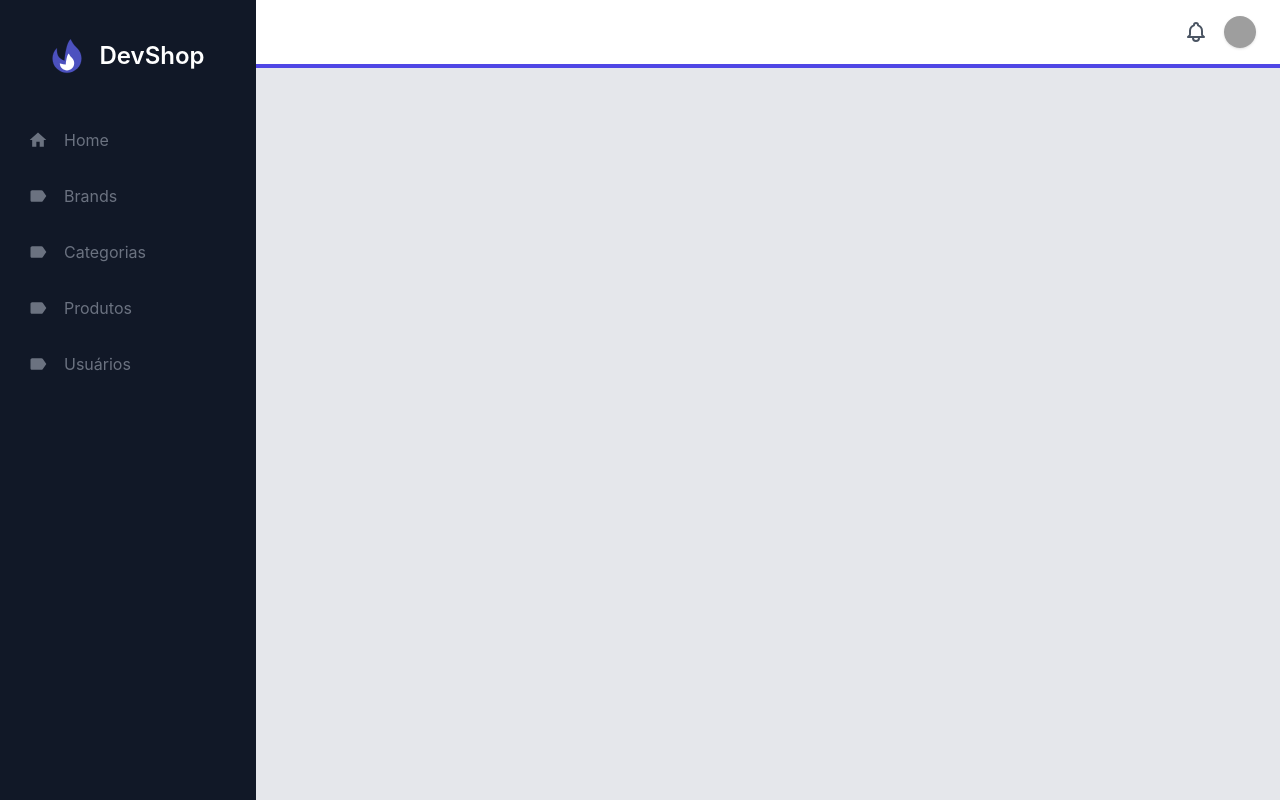
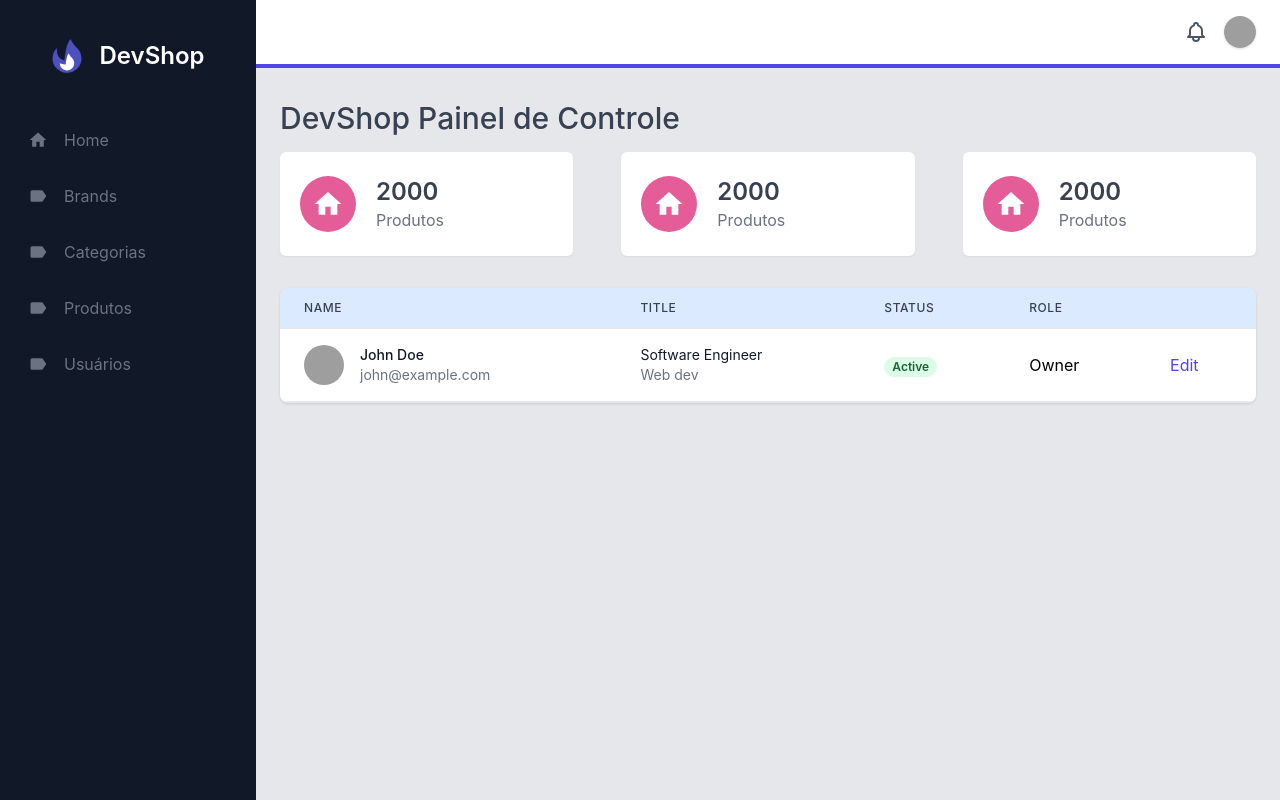
Before and after one commit to jeandsontb/devshop-front, a Next.js app in the folder panel/: page / in a window 1280 px wide. Built offline with nearby package versions, Linux system fonts and the light colour scheme; grey boxes are pictures that could not be loaded.

Commit message:
categories and create

```diff
--- a/panel/components/layout/index.tsx
+++ b/panel/components/layout/index.tsx
@@ -3,11 +3,7 @@
 import { MdLabel, MdHome } from "react-icons/md";
 // import { useQuery } from '../../lib/graphql'
 
-type Props = {
-  children?: JSX.Element;
-};
-
-const Layout = ({ children }: Props) => {
+const Layout = ({ children }: any) => {
   const [sidebarOpen, setSidebarOpen] = useState(false);
   const [dropdownOpen, setDropdownOpen] = useState(false);
 
--- a/panel/components/table/index.tsx
+++ b/panel/components/table/index.tsx
@@ -33,4 +33,4 @@
 Table.Tr = TableTr;
 Table.Td = TableTd;
 
-export default Table;
+export { Table };
--- a/panel/components/title/index.tsx
+++ b/panel/components/title/index.tsx
@@ -1,10 +1,6 @@
 import React from "react";
 
-type PropsChildren = {
-  children: JSX.Element;
-};
-
-const Title = ({ children }: PropsChildren) => {
+const Title = ({ children }: any) => {
   return <h3 className="text-gray-700 text-3xl font-medium">{children}</h3>;
 };
 export { Title };
--- /dev/null
+++ b/panel/hooks/graphql/index.ts
@@ -0,0 +1,23 @@
+import useSWR from "swr";
+
+const fetcher = async (query: any) => {
+  const res = await fetch(
+    process.env.NEXT_PUBLIC_API ? process.env.NEXT_PUBLIC_API : "",
+    {
+      headers: {
+        "Content-type": "application/json",
+      },
+      method: "POST",
+      body: query,
+    }
+  );
+
+  const json = await res.json();
+  return json.data;
+};
+
+const useQuery = (query: any) => {
+  return useSWR(JSON.stringify(query), fetcher);
+};
+
+export { useQuery };
--- a/panel/package.json
+++ b/panel/package.json
@@ -9,10 +9,12 @@
     "lint": "next lint"
   },
   "dependencies": {
+    "formik": "^2.2.9",
     "next": "12.2.2",
     "react": "18.2.0",
     "react-dom": "18.2.0",
-    "react-icons": "^4.4.0"
+    "react-icons": "^4.4.0",
+    "swr": "^1.3.0"
   },
   "devDependencies": {
     "@types/node": "18.0.6",
--- /dev/null
+++ b/panel/pages/categories/create.tsx
@@ -0,0 +1,63 @@
+import { useFormik } from "formik";
+import React from "react";
+import { Card } from "../../components/card/index";
+import { Layout } from "../../components/layout/index";
+import { Table } from "../../components/table";
+import { Title } from "../../components/title/index";
+import { useQuery } from "../../hooks/graphql";
+
+const query = {
+  query: `{
+    getAllCategories {
+      id,
+      name,
+      slug
+    }
+  }`,
+};
+
+const Index = () => {
+  const { data, error } = useQuery(query);
+
+  const form = useFormik({
+    initialValues: {
+      name: "",
+      slug: "",
+    },
+    onSubmit: (values) => {
+      console.log(values);
+    },
+  });
+
+  return (
+    <Layout>
+      <Title>Gerenciar categorias</Title>
+      <div className="flex flex-col mt-8">
+        <div className="mb-6">
+          <a href="">Criar categoria</a>
+        </div>
+
+        <div className="-my-2 py-2 overflow-x-auto sm:-mx-6 sm:px-6 lg:-mx-8 lg:px-8">
+          <div className="align-middle inline-block min-w-full shadow overflow-hidden sm:rounded-lg border-b border-gray-200">
+            <form onSubmit={form.handleSubmit}>
+              <input
+                type="text"
+                name="name"
+                onChange={form.handleChange}
+                value={form.values.name}
+              />
+              <input
+                type="text"
+                name="slug"
+                onChange={form.handleChange}
+                value={form.values.slug}
+              />
+              <button type="submit">Criar categoria</button>
+            </form>
+          </div>
+        </div>
+      </div>
+    </Layout>
+  );
+};
+export default Index;
--- /dev/null
+++ b/panel/pages/categories/index.tsx
@@ -0,0 +1,75 @@
+import React from "react";
+import { Card } from "../../components/card/index";
+import { Layout } from "../../components/layout/index";
+import { Table } from "../../components/table";
+import { Title } from "../../components/title/index";
+import { useQuery } from "../../hooks/graphql";
+
+const query = {
+  query: `{
+    getAllCategories {
+      id,
+      name,
+      slug
+    }
+  }`,
+};
+
+const Index = () => {
+  const { data, error } = useQuery(query);
+
+  return (
+    <Layout>
+      <Title>Gerenciar categorias</Title>
+      <div className="flex flex-col mt-8">
+        <div className="mb-6">
+          <a href="/categories/create">Criar categoria</a>
+        </div>
+
+        <div className="-my-2 py-2 overflow-x-auto sm:-mx-6 sm:px-6 lg:-mx-8 lg:px-8">
+          <div className="align-middle inline-block min-w-full shadow overflow-hidden sm:rounded-lg border-b border-gray-200">
+            <Table>
+              <Table.Head>
+                <Table.Th>Categorias</Table.Th>
+                <Table.Th></Table.Th>
+              </Table.Head>
+
+              <Table.Body>
+                {data &&
+                  data.getAllCategories &&
+                  data.getAllCategories.map(
+                    (item: { id: string; name: string; slug: string }) => (
+                      <Table.Tr key={item.id}>
+                        <Table.Td>
+                          <div className="flex items-center">
+                            <div>
+                              <div className="text-sm leading-5 font-medium text-gray-900">
+                                {item.name}
+                              </div>
+                              <div className="text-sm leading-5 text-gray-500">
+                                {item.slug}
+                              </div>
+                            </div>
+                          </div>
+                        </Table.Td>
+
+                        <Table.Td>
+                          <a
+                            href="#"
+                            className="text-indigo-600 hover:text-indigo-900"
+                          >
+                            Edit
+                          </a>
+                        </Table.Td>
+                      </Table.Tr>
+                    )
+                  )}
+              </Table.Body>
+            </Table>
+          </div>
+        </div>
+      </div>
+    </Layout>
+  );
+};
+export default Index;
--- a/panel/pages/index.tsx
+++ b/panel/pages/index.tsx
@@ -1,8 +1,114 @@
-import type { NextPage } from "next";
+import React from "react";
+import { Card } from "../components/card";
 import { Layout } from "../components/layout";
+import { Title } from "../components/title";
+import { MdHome } from "react-icons/md";
+import { Table } from "../components/table";
 
-const Home: NextPage = () => {
-  return <Layout />;
+const Index = () => {
+  return (
+    <Layout>
+      <Title>DevShop Painel de Controle</Title>
+      <div className="mt-4">
+        <div className="flex flex-wrap -mx-6">
+          <Card>
+            <Card.Icon>
+              <MdHome className="h-8 w-8 text-white" />
+            </Card.Icon>
+            <Card.Data>
+              <Card.Title>2000</Card.Title>
+              <Card.Description>Produtos</Card.Description>
+            </Card.Data>
+          </Card>
+
+          <Card>
+            <Card.Icon>
+              <MdHome className="h-8 w-8 text-white" />
+            </Card.Icon>
+            <Card.Data>
+              <Card.Title>2000</Card.Title>
+              <Card.Description>Produtos</Card.Description>
+            </Card.Data>
+          </Card>
+          <Card>
+            <Card.Icon>
+              <MdHome className="h-8 w-8 text-white" />
+            </Card.Icon>
+            <Card.Data>
+              <Card.Title>2000</Card.Title>
+              <Card.Description>Produtos</Card.Description>
+            </Card.Data>
+          </Card>
+        </div>
+      </div>
+      <div className="mt-8"></div>
+      <div className="flex flex-col mt-8">
+        <div className="-my-2 py-2 overflow-x-auto sm:-mx-6 sm:px-6 lg:-mx-8 lg:px-8">
+          <div className="align-middle inline-block min-w-full shadow overflow-hidden sm:rounded-lg border-b border-gray-200">
+            <Table>
+              <Table.Head>
+                <Table.Th>Name</Table.Th>
+                <Table.Th>Title</Table.Th>
+                <Table.Th>Status</Table.Th>
+                <Table.Th>Role</Table.Th>
+                <Table.Th></Table.Th>
+              </Table.Head>
+
+              <Table.Body>
+                <Table.Tr>
+                  <Table.Td>
+                    <div className="flex items-center">
+                      <div className="flex-shrink-0 h-10 w-10">
+                        <img
+                          className="h-10 w-10 rounded-full"
+                          src="https://images.unsplash.com/photo-1472099645785-5658abf4ff4e?ixlib=rb-1.2.1&ixid=eyJhcHBfaWQiOjEyMDd9&auto=format&fit=facearea&facepad=2&w=256&h=256&q=80"
+                          alt=""
+                        />
+                      </div>
+
+                      <div className="ml-4">
+                        <div className="text-sm leading-5 font-medium text-gray-900">
+                          John Doe
+                        </div>
+                        <div className="text-sm leading-5 text-gray-500">
+                          john@example.com
+                        </div>
+                      </div>
+                    </div>
+                  </Table.Td>
+
+                  <Table.Td>
+                    <div className="text-sm leading-5 text-gray-900">
+                      Software Engineer
+                    </div>
+                    <div className="text-sm leading-5 text-gray-500">
+                      Web dev
+                    </div>
+                  </Table.Td>
+
+                  <Table.Td>
+                    <span className="px-2 inline-flex text-xs leading-5 font-semibold rounded-full bg-green-100 text-green-800">
+                      Active
+                    </span>
+                  </Table.Td>
+
+                  <Table.Td>Owner</Table.Td>
+
+                  <Table.Td>
+                    <a
+                      href="#"
+                      className="text-indigo-600 hover:text-indigo-900"
+                    >
+                      Edit
+                    </a>
+                  </Table.Td>
+                </Table.Tr>
+              </Table.Body>
+            </Table>
+          </div>
+        </div>
+      </div>
+    </Layout>
+  );
 };
-
-export default Home;
+export default Index;
```
Also changed, not shown: panel/components/card/index.tsx (+5 -9 lines), 2 other files (tests, documents, lock files or other folders).
